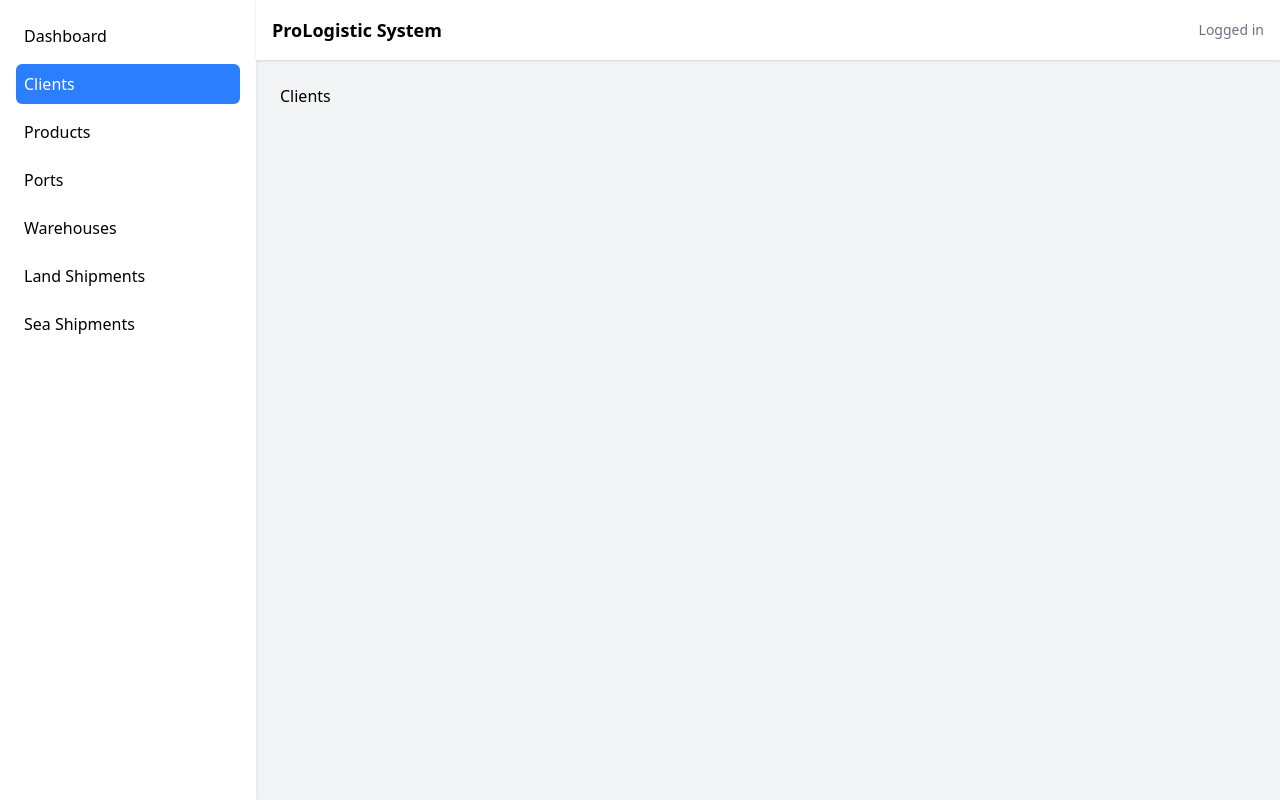
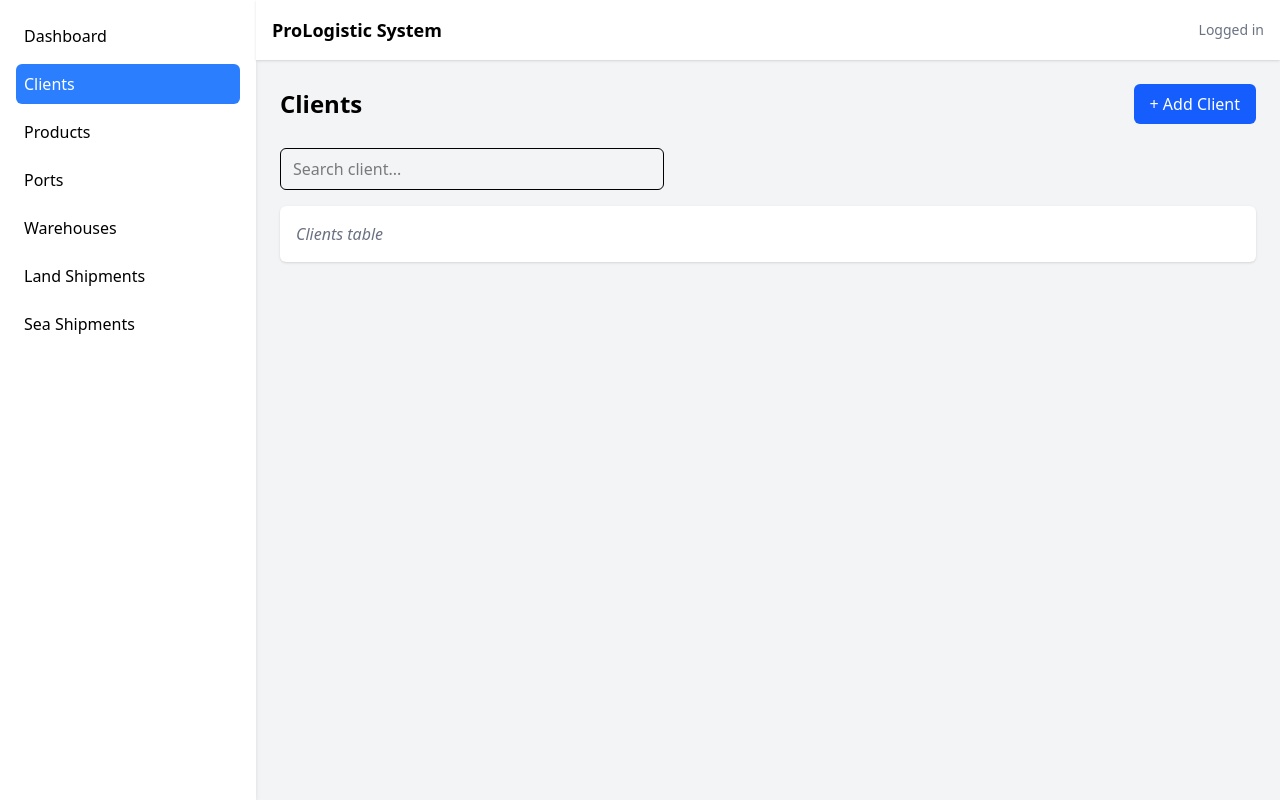
Before and after one commit to RottenReality/prologistic-ui, a React (Vite) app: page /clients in a window 1280 px wide. Built offline with nearby package versions, Linux system fonts and the light colour scheme.

Commit message:
feat: create ClientList structure

```diff
--- a/src/App.jsx
+++ b/src/App.jsx
@@ -1,8 +1,8 @@
 import { BrowserRouter, Routes, Route, Navigate } from 'react-router-dom'
 import Layout from "./components/Layout/Layout";
 import Dashboard from "./pages/Dashboard";
-
 import './App.css'
+import ClientsList from './pages/Clients/ClientsList';
 
 function App() {
 
@@ -12,7 +12,7 @@ function App() {
         <Route path='/' element={<Layout />}>
           <Route index element={<Navigate to="/dashboard" />} />
           <Route path="dashboard" element={<Dashboard />} />
-          <Route path="clients" element={<div>Clients</div>} />
+          <Route path="clients" element={<ClientsList/>} />
           <Route path="products" element={<div>Products</div>} />
           <Route path="ports" element={<div>Ports</div>} />
           <Route path="warehouses" element={<div>Warehouses</div>} />
--- /dev/null
+++ b/src/pages/Clients/ClientsList.jsx
@@ -0,0 +1,54 @@
+import React from 'react'
+import { useState } from "react";
+
+const ClientsList = () => {
+  const [search, setSearch] = useState("");
+  const [openForm, setOpenForm] = useState(false);
+
+  return (
+    <div>
+      <div className="flex justify-between items-center mb-6">
+        <h1 className="text-2xl font-semibold">Clients</h1>
+
+        <button
+          className="bg-blue-600 text-white px-4 py-2 rounded-md hover:bg-blue-700"
+          onClick={() => setOpenForm(true)}
+        >
+          + Add Client
+        </button>
+      </div>
+
+      <div className="mb-4">
+        <input
+          type="text"
+          placeholder="Search client..."
+          className="border px-3 py-2 rounded-md w-full max-w-sm"
+          value={search}
+          onChange={(e) => setSearch(e.target.value)}
+        />
+      </div>
+
+      <div className="bg-white p-4 shadow rounded-md">
+        <p className="text-gray-500 italic">Clients table</p>
+      </div>
+
+      {openForm && (
+        <div className="fixed inset-0 flex justify-center items-center bg-gray-200 bg-opacity-40">
+          <div className="bg-white p-6 rounded shadow w-full max-w-md">
+            <h2 className="text-xl font-semibold mb-4">Client Form</h2>
+            <p className="text-gray-500">Form</p>
+
+            <button
+              className="mt-4 text-sm px-3 py-2 rounded bg-gray-200 hover:bg-gray-300"
+              onClick={() => setOpenForm(false)}
+            >
+              Close
+            </button>
+          </div>
+        </div>
+      )}
+    </div>
+  );
+}
+
+export default ClientsList
```
